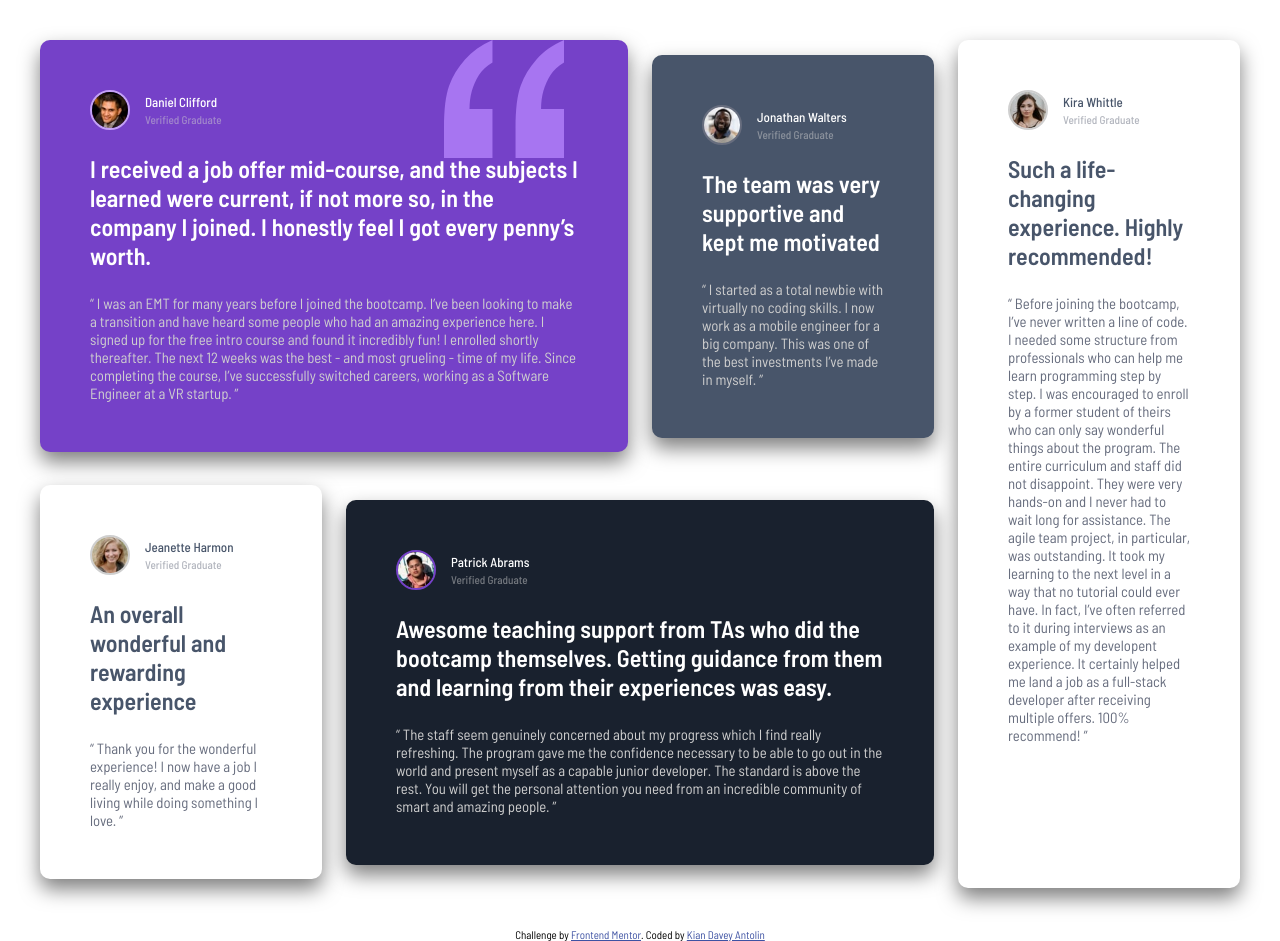
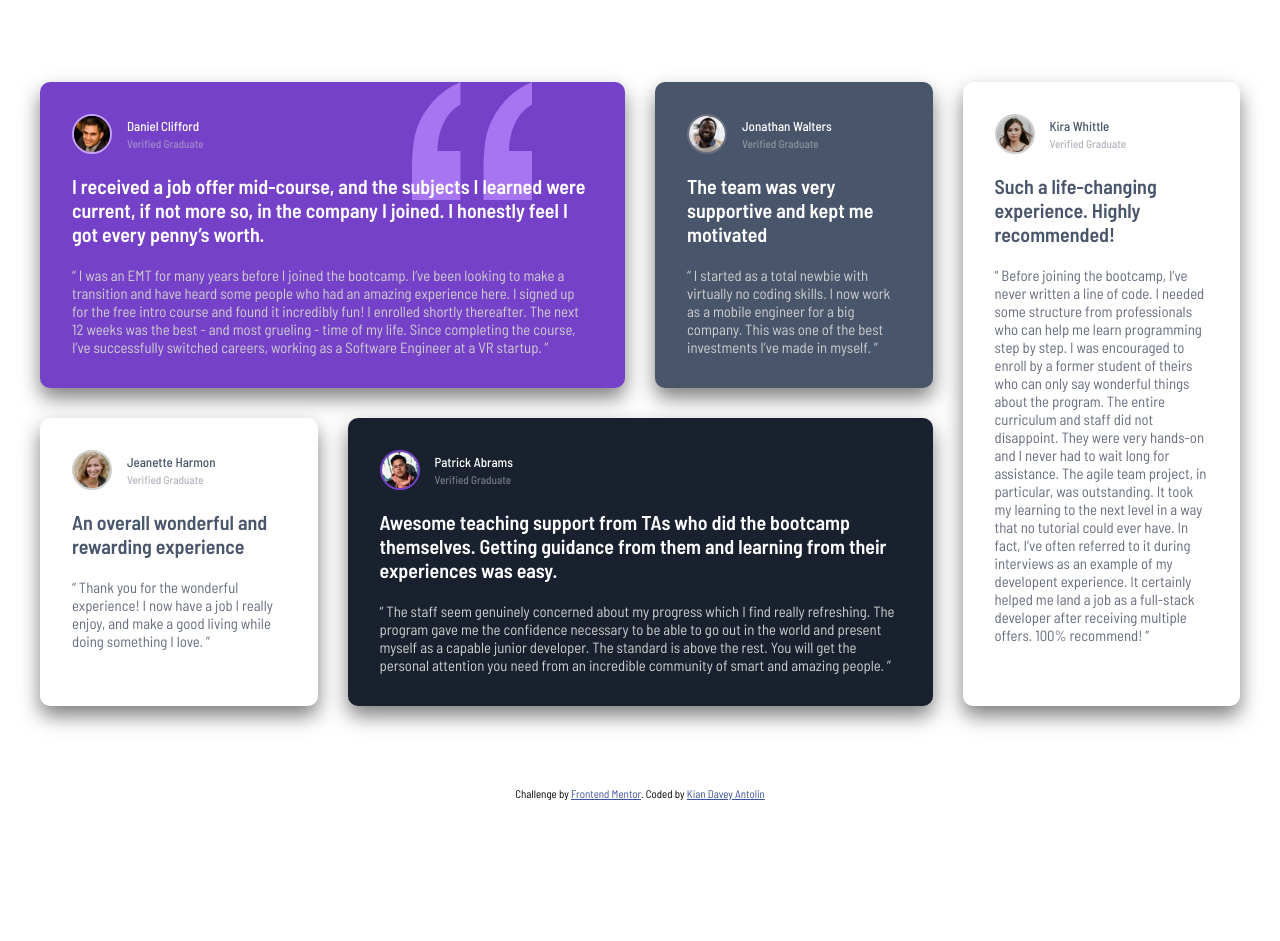
Before and after one commit to kiandavey/testimonials-grid-section-main, a plain HTML site: page index.html in a window 1280 px wide. After the commit the page ends 800 px from the top, so only its background shows below. Drawn offline with Linux system fonts and the light colour scheme.

Commit message:
Refactor card padding and comment font size; adjust grid layout for better responsiveness

```diff
--- a/style.css
+++ b/style.css
@@ -50,7 +50,7 @@ main {
 .card {
     border-radius: 10px;
     width: 100%;
-    padding: 50px;
+    padding: 2rem;
     box-shadow: 0 10px 20px rgba(0, 0, 0, 0.1);
 }
 
@@ -148,7 +148,7 @@ img {
 .comment {
     font-weight: 600;
     color: var(--White);
-    font-size: 1.5rem;
+    font-size: 1.25rem;
 }
 
 .story {
@@ -184,10 +184,11 @@ img {
 
 @media (min-width: 68rem) {
     .card-container {
-        max-width: 90rem;
+        max-width: 80rem;
         display: grid;
         grid-template-columns: repeat(4, 1fr);
-        grid-template-rows: repeat(2, 1fr);
+        grid-template-rows: repeat(2, auto);
+        gap: 1.875rem;
     }
 
     .card {
@@ -198,8 +199,12 @@ img {
         grid-column: span 2;
         background-image: url(./images/bg-pattern-quotation.svg);
         background-repeat: no-repeat;
-        background-position: top right 4rem;
+        background-position: top right 20%;
         background-size: 120px;
+    }
+
+    .jeanette {
+        height: 100%;
     }
 
     .kira {
```
